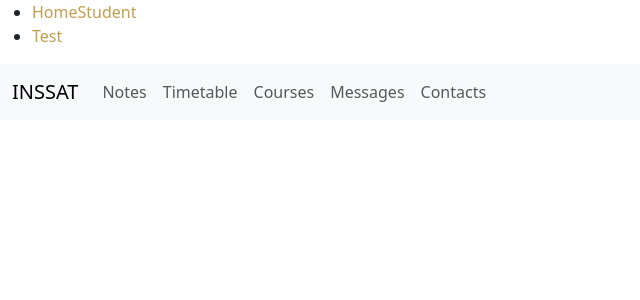
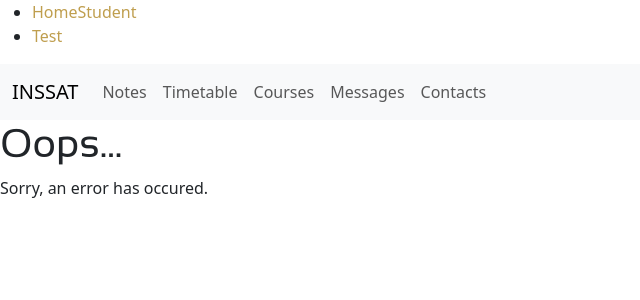
Before and after one commit to Shult/inssat-frontend, a React (Create React App) app: page / in a window 1280 px wide. Shown: the top 300 px of the page, without its empty margins (0-640 px from the left). Built offline with nearby package versions, Linux system fonts and the light colour scheme.

Commit message:
feat/ PageNotFound created and Router redirect every undefined routes

```diff
--- /dev/null
+++ b/src/_components/PageNotFound.jsx
@@ -0,0 +1,12 @@
+const PageNotFound = () => {
+
+    return (
+        <div>
+            <h1>Oops...</h1>
+            <p>Sorry, an error has occured.</p>
+        </div>
+    );
+
+}
+
+export default PageNotFound
--- a/src/_navigation/Router.tsx
+++ b/src/_navigation/Router.tsx
@@ -2,12 +2,14 @@ import React from "react";
 import {Route, Routes} from "react-router-dom";
 import HomeStudent from "../HomeStudent";
 import Test from "../test/Test";
+import PageNotFound from "../_components/PageNotFound";
 
 const Router = () => {
     return(
         <Routes>
             <Route path="/homeStudent" Component={HomeStudent}/>
             <Route path="/test" Component={Test}/>
+            <Route path="*" Component={PageNotFound} />
         </Routes>
     )
 }
```
